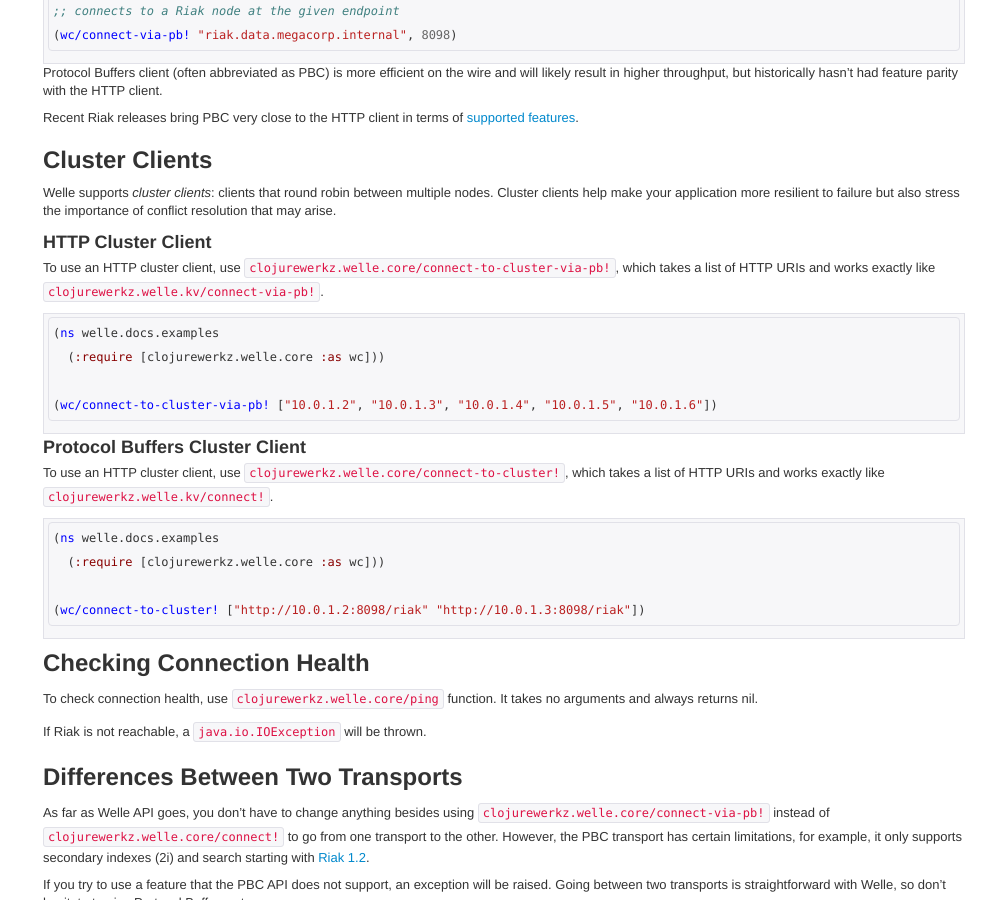
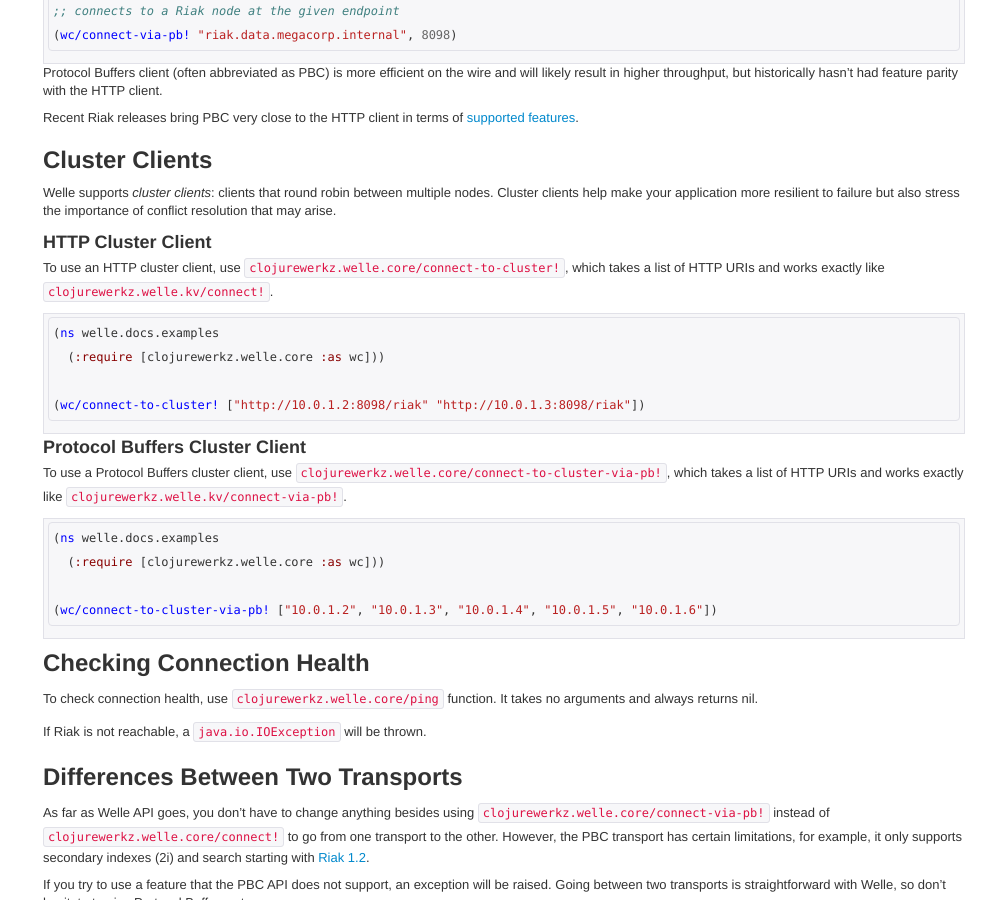
Before and after one commit to clojurewerkz/welle.docs, a Jekyll site: the page built from articles/connecting.md, in a window 1280 px wide and 900 px high, scrolled down 1058 px. Shown: the whole window, without its empty margins (295-1280 px from the left). Built offline with Jekyll 4.4.1, drawn with Linux system fonts in a browser that asks for light colours; some web fonts are replaced; Markdown is read by kramdown in place of the engine named in the settings; comment, search, counter and statistics services are not loaded; some of the changed lines change nothing that is shown.

Commit message:
correct flipped cluster connection examples

````diff
--- a/articles/connecting.md
+++ b/articles/connecting.md
@@ -81,19 +81,6 @@
 
 ### HTTP Cluster Client
 
-To use an HTTP cluster client, use `clojurewerkz.welle.core/connect-to-cluster-via-pb!`, which takes a list of
-HTTP URIs and works exactly like `clojurewerkz.welle.kv/connect-via-pb!`.
-
-``` clojure
-(ns welle.docs.examples
-  (:require [clojurewerkz.welle.core :as wc]))
-
-(wc/connect-to-cluster-via-pb! ["10.0.1.2", "10.0.1.3", "10.0.1.4", "10.0.1.5", "10.0.1.6"])
-```
-
-
-### Protocol Buffers Cluster Client
-
 To use an HTTP cluster client, use `clojurewerkz.welle.core/connect-to-cluster!`, which takes a list of
 HTTP URIs and works exactly like `clojurewerkz.welle.kv/connect!`.
 
@@ -104,6 +91,18 @@
 (wc/connect-to-cluster! ["http://10.0.1.2:8098/riak" "http://10.0.1.3:8098/riak"])
 ```
 
+
+### Protocol Buffers Cluster Client
+
+To use a Protocol Buffers cluster client, use `clojurewerkz.welle.core/connect-to-cluster-via-pb!`, which takes a list of
+HTTP URIs and works exactly like `clojurewerkz.welle.kv/connect-via-pb!`.
+
+``` clojure
+(ns welle.docs.examples
+  (:require [clojurewerkz.welle.core :as wc]))
+
+(wc/connect-to-cluster-via-pb! ["10.0.1.2", "10.0.1.3", "10.0.1.4", "10.0.1.5", "10.0.1.6"])
+```
 
 
 ## Checking Connection Health
````
